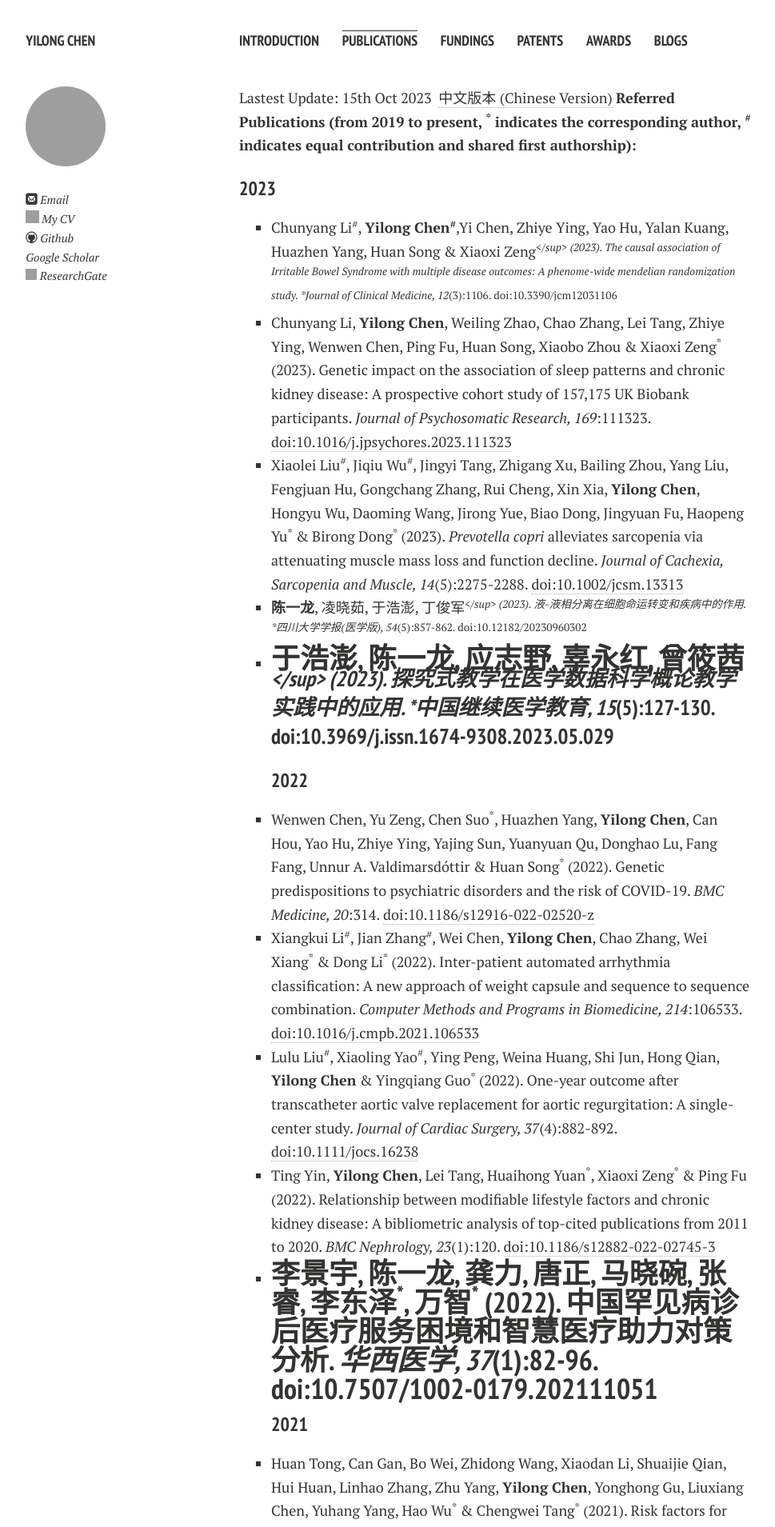
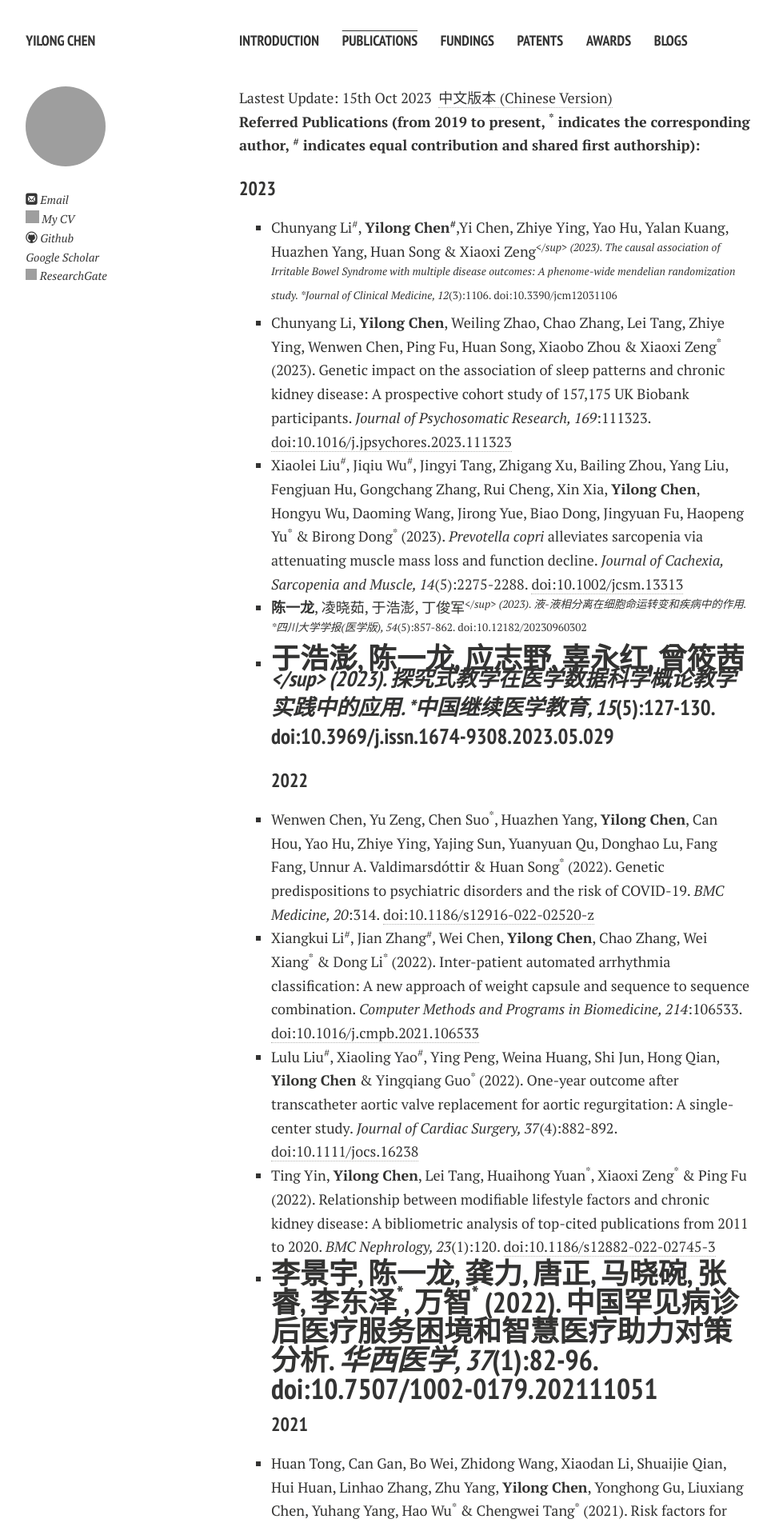
Before and after one commit to Deeragon608/scholar, a Jekyll site: the page built from en/publications_en.md, in a window 1280 px wide. Shown: the top 1909 px of the page at 80% size, without its empty margins (21-990 px from the left). Built offline with Jekyll 4.4.1, drawn with Linux system fonts in a browser that asks for light colours; nearby versions of some CDN libraries; comment, search, counter and statistics services are not loaded; a style sheet for code colours, icons or effects is not loaded; grey boxes are pictures that could not be loaded.

```diff
--- a/en/publications_en.md
+++ b/en/publications_en.md
@@ -4,7 +4,7 @@ permalink: /en/publications_en/index.html
 title: Publications
 ---
 
-Lastest Update: 15th Oct 2023&nbsp;  [中文版本 (Chinese Version)](https://caihanlin.com/file/publications-zh/)
+Lastest Update: 15th Oct 2023&nbsp;  [中文版本 (Chinese Version)](https://caihanlin.com/file/publications-zh/)<br>
 **Referred Publications (from 2019 to present, <sup>*</sup> indicates the corresponding author, <sup>#</sup> indicates equal contribution and shared first authorship):**
 
 ### 2023
@@ -12,14 +12,14 @@ Lastest Update: 15th Oct 2023&nbsp;  [中文版本 (Chinese Version)](https://ca
 - Chunyang Li, **Yilong Chen**, Weiling Zhao, Chao Zhang, Lei Tang, Zhiye Ying, Wenwen Chen, Ping Fu, Huan Song, Xiaobo Zhou & Xiaoxi Zeng<sup>\*</sup> (2023). Genetic impact on the association of sleep patterns and chronic kidney disease: A prospective cohort study of 157,175 UK Biobank participants. *Journal of Psychosomatic Research, 169*:111323. [doi:10.1016/j.jpsychores.2023.111323](https://doi.org/10.1016/j.jpsychores.2023.111323)
 - Xiaolei Liu<sup>\#</sup>, Jiqiu Wu<sup>\#</sup>, Jingyi Tang, Zhigang Xu, Bailing Zhou, Yang Liu, Fengjuan Hu, Gongchang Zhang, Rui Cheng, Xin Xia, **Yilong Chen**, Hongyu Wu, Daoming Wang, Jirong Yue, Biao Dong, Jingyuan Fu, Haopeng Yu<sup>\*</sup> & Birong Dong<sup>\*</sup> (2023). *Prevotella copri* alleviates sarcopenia via attenuating muscle mass loss and function decline. *Journal of Cachexia, Sarcopenia and Muscle, 14*(5):2275-2288. [doi:10.1002/jcsm.13313](https://doi.org/10.1002/jcsm.13313)
 - **陈一龙**, 凌晓茹, 于浩澎, 丁俊军<sup>*</sup> (2023). 液-液相分离在细胞命运转变和疾病中的作用. *四川大学学报(医学版), 54*(5):857-862. [doi:10.12182/20230960302](https://ykxb.scu.edu.cn/article/doi/10.12182/20230960302)
-- 于浩澎, **陈一龙**, 应志野, 辜永红, 曾筱茜<sup>*</sup> (2023). 探究式教学在医学数据科学概论教学实践中的应用. *中国继续医学教育, 15*(5):127-130. [doi:10.3969/j.issn.1674-9308.2023.05.029](https://d.wanfangdata.com.cn/periodical/zgjxyxjy202305029)
+- 于浩澎, **陈一龙**, 应志野, 辜永红, 曾筱茜<sup>*</sup> (2023). 探究式教学在医学数据科学概论教学实践中的应用. *中国继续医学教育, 15*(5):127-130. [doi:10.3969/j.issn.1674-9308.2023.05.029](https://d.wanfangdata.com.cn/periodical/zgjxyxjy202305029)<br>
 ---
 ### 2022
 - Wenwen Chen, Yu Zeng, Chen Suo<sup>\*</sup>, Huazhen Yang, **Yilong Chen**, Can Hou, Yao Hu, Zhiye Ying, Yajing Sun, Yuanyuan Qu, Donghao Lu, Fang Fang, Unnur A. Valdimarsdóttir & Huan Song<sup>\*</sup> (2022). Genetic predispositions to psychiatric disorders and the risk of COVID-19. *BMC Medicine, 20*:314. [doi:10.1186/s12916-022-02520-z](https://doi.org/10.1186/s12916-022-02520-z)
 - Xiangkui Li<sup>#</sup>, Jian Zhang<sup>#</sup>, Wei Chen, **Yilong Chen**, Chao Zhang, Wei Xiang<sup>\*</sup> & Dong Li<sup>\*</sup> (2022). Inter-patient automated arrhythmia classification: A new approach of weight capsule and sequence to sequence combination. *Computer Methods and Programs in Biomedicine, 214*:106533. [doi:10.1016/j.cmpb.2021.106533](https://doi.org/10.1016/j.cmpb.2021.106533)
 - Lulu Liu<sup>#</sup>, Xiaoling Yao<sup>#</sup>, Ying Peng, Weina Huang, Shi Jun, Hong Qian, **Yilong Chen** & Yingqiang Guo<sup>\*</sup> (2022). One-year outcome after transcatheter aortic valve replacement for aortic regurgitation: A single-center study. *Journal of Cardiac Surgery, 37*(4):882-892. [doi:10.1111/jocs.16238](https://doi.org/10.1111/jocs.16238)
 - Ting Yin, **Yilong Chen**, Lei Tang, Huaihong Yuan<sup>\*</sup>, Xiaoxi Zeng<sup>\*</sup> & Ping Fu (2022). Relationship between modifiable lifestyle factors and chronic kidney disease: A bibliometric analysis of top-cited publications from 2011 to 2020. *BMC Nephrology, 23*(1):120. [doi:10.1186/s12882-022-02745-3](https://doi.org/10.1186/s12882-022-02745-3)
-- 李景宇, **陈一龙**, 龚力, 唐正, 马晓碗, 张睿, 李东泽<sup>\*</sup>, 万智<sup>\*</sup> (2022). 中国罕见病诊后医疗服务困境和智慧医疗助力对策分析. *华西医学, 37*(1):82-96. [doi:10.7507/1002-0179.202111051](http://www.wcjm.org/article/10.7507/1002-0179.202111051)
+- 李景宇, **陈一龙**, 龚力, 唐正, 马晓碗, 张睿, 李东泽<sup>\*</sup>, 万智<sup>\*</sup> (2022). 中国罕见病诊后医疗服务困境和智慧医疗助力对策分析. *华西医学, 37*(1):82-96. [doi:10.7507/1002-0179.202111051](http://www.wcjm.org/article/10.7507/1002-0179.202111051)<br>
 ---
 ### 2021
 - Huan Tong, Can Gan, Bo Wei, Zhidong Wang, Xiaodan Li, Shuaijie Qian, Hui Huan, Linhao Zhang, Zhu Yang, **Yilong Chen**, Yonghong Gu, Liuxiang Chen, Yuhang Yang, Hao Wu<sup>\*</sup> & Chengwei Tang<sup>\*</sup> (2021). Risk factors for overt hepatic encephalopathy after transjugular intrahepatic portosystemic shunt creation in patients with liver cirrhosis. *Journal of Digestive Diseases, 22*(01):31-40. [doi:10.1111/1751-2980.12957](https://doi.org/10.1111/1751-2980.12957)
@@ -28,13 +28,13 @@ Lastest Update: 15th Oct 2023&nbsp;  [中文版本 (Chinese Version)](https://ca
 - **陈一龙**, 卜嘉彬, 李景宇, 李东泽, 龚力, 万智<sup>\*</sup> (2021). 基于知识图谱的罕见病就医决策引擎设计研究. *华西医学, 36*(12):1730-1733. [doi:10.7507/1002-0179.202111004](http://www.wcjm.org/article/10.7507/1002-0179.202111004)
 - **陈一龙**, 崔欢欢, 辜永红<sup>\*</sup>, 孙麟 (2021). 某大型综合医院心房颤动住院费用分析及管控建议. *中国医疗保险,* (4):59-62. [doi:10.19546/j.issn.1674-3830.2021.4.014](https://d.wanfangdata.com.cn/periodical/zgylbx202104022)
 - 龚力, 何谦, 李景宇, 李东泽, **陈一龙**, 万智<sup>\*</sup> (2021). 罕见病新型管理模式探索与实践的华西经验. *华西医学, 36*(12):1726-1729. [doi:10.7507/1002-0179.202110185](http://www.wcjm.org/article/10.7507/1002-0179.202110185)
-- 苟莉<sup>\*</sup>, **陈一龙** (2021). 替代计量学视角下医学与健康科学热点论文特征分析及启示. *预防医学情报杂志, 37*(4):580-587.
+- 苟莉<sup>\*</sup>, **陈一龙** (2021). 替代计量学视角下医学与健康科学热点论文特征分析及启示. *预防医学情报杂志, 37*(4):580-587. <br>
 ---
 ### 2020
 - **Yilong Chen<sup>#</sup>**, Yiting Dong<sup>#</sup>, Yu Zeng<sup>#</sup>, Xiaoyan Yang<sup>\*</sup>, Jiantong Shen, Lang Zheng, Jingwen Jiang, Liming Pu, Qilin Bao (2020). Mapping of diseases from clinical medicine research-a visualization study. *Scientometrics, 125*(1):171-185. [doi:10.1007/s11192-020-03646-8](https://doi.org/10.1007/s11192-020-03646-8)
 - Huazhen Yang<sup>#</sup>, Wenwen Chen<sup>#</sup>, Yao Hu, **Yilong Chen**, Yu Zeng, Yajing Sun, Zhiye Ying, Junhui He, Yuanyuan Qu, Donghao Lu, Fang Fang, Unnur A. Valdimarsdóttir<sup>\*</sup> & Huan Song<sup>\*</sup> (2020). Pre-pandemic psychiatric disorders and risk of COVID-19: a UK Biobank cohort analysis. *The Lancet Healthy Longevity, 1*(2):e69-e79. [doi:10.1016/S2666-7568(20)30013-1](https://doi.org/10.1016/S2666-7568(20)30013-1)
 - 辜永红, **陈一龙**, 杨晓妍, 魏小林, 孔平, 李春漾<sup>\*</sup> (2020). 新疆某市糖尿病住院患者DRGs分组研究. *中国病案, 21*(1):75-77+85.
-- 辜永红, **陈一龙**, 应志野, 张鹏飞, 崔欢欢, 朱婷, 曾筱茜, 孙麟<sup>\*</sup> (2020). 西南某三级大型综合医院胃癌患者手术费用分析及管控建议. *中国医药导报, 17*(24):55-58.
+- 辜永红, **陈一龙**, 应志野, 张鹏飞, 崔欢欢, 朱婷, 曾筱茜, 孙麟<sup>\*</sup> (2020). 西南某三级大型综合医院胃癌患者手术费用分析及管控建议. *中国医药导报, 17*(24):55-58. <br>
 ---
 ### 2019
 - 辜永红, **陈一龙**, 应志野, 孟详云, 李春漾, 曾筱茜<sup>\*</sup> (2019). 2013—2017年新疆克拉玛依市法定传染病与职业病住院患者流行病学分析. *公共卫生与预防医学, 30*(3):79-82. [doi:10.3969/j.issn.1006-2483.2019.03.018](http://www.cqvip.com/qk/96901a/20193/7002255868.html)
```
